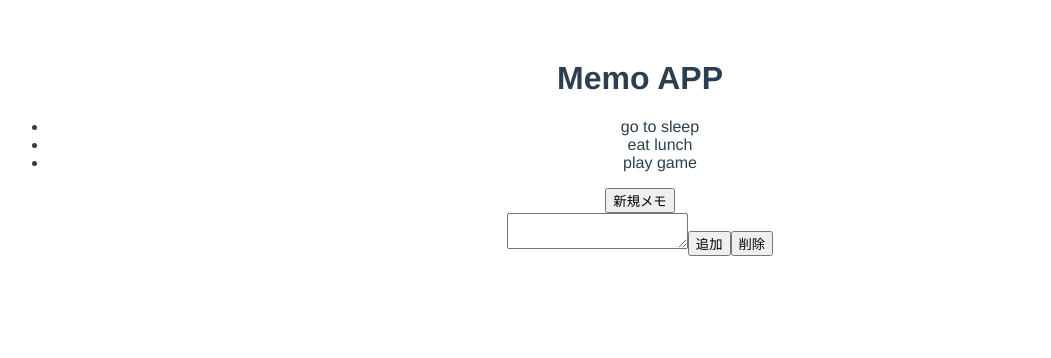
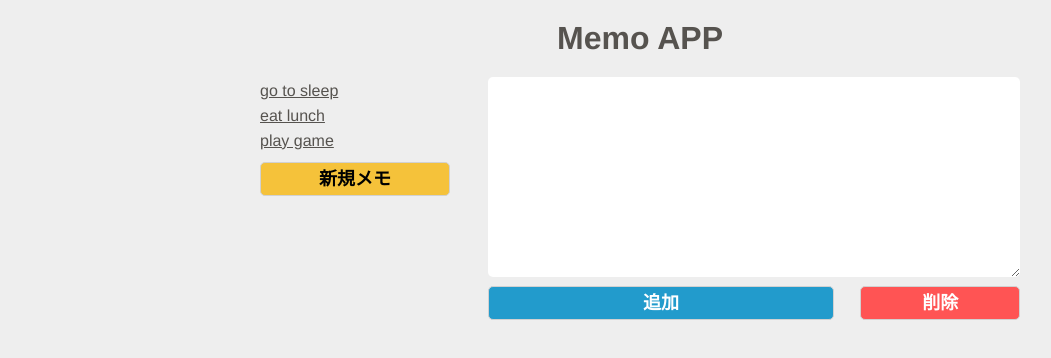
Before and after one commit to niikz/vuecli-practice, a Vue app: page / in a window 1280 px wide. Shown: the top 358 px of the page, without its empty margins (0-1051 px from the left). Built offline with nearby package versions, Linux system fonts and the light colour scheme.

Commit message:
スタイルを調整

```diff
--- a/src/App.vue
+++ b/src/App.vue
@@ -1,5 +1,7 @@
 <template>
   <h1>Memo APP</h1>
+  <div class="contents">
+    <div class="memo_list">
       <ul v-if="memos.length">
         <memo-list
           v-for="memo in memos"
@@ -9,12 +11,16 @@
         ></memo-list>
       </ul>
       <p v-else>メモがありません。</p>
-  <button type="button" @click.prevent="newMemo">新規メモ</button>
+      <button class="button add" type="button" @click.prevent="newMemo">新規メモ</button>
+    </div>
     <form>
       <textarea type="text" ref="input" v-model="editText"></textarea>
-    <button type="button" @click="addMemo"><span v-if="edit === 0">追加</span><span v-else>更新</span></button>
-    <button type="button" @click="deleteMemo">削除</button>
+      <div class="button_contents">
+        <button class="button edit" type="button" @click="addMemo"><span v-if="edit === 0">追加</span><span v-else>更新</span></button>
+        <button class="button delete" type="button" @click="deleteMemo">削除</button>
+      </div>
     </form>
+  </div>
 </template>
 
 <script>
@@ -94,12 +100,70 @@ export default {
 </script>
 
 <style>
+@import "assets/stylesheets/reset.css";
+
 #app {
   font-family: Avenir, Helvetica, Arial, sans-serif;
   -webkit-font-smoothing: antialiased;
   -moz-osx-font-smoothing: grayscale;
+}
+h1 {
   text-align: center;
-  color: #2c3e50;
-  margin-top: 60px;
+  margin: 0 auto 20px;
+}
+.contents {
+  display: flex;
+  flex-wrap: wrap;
+  justify-content: space-between;
+}
+.memo_list {
+  width: 25%;
+}
+form {
+  width: 70%;
+}
+textarea {
+  border-radius: 5px;
+  min-width: 200px;
+  min-height: 200px;
+  padding: 7px 10px;
+}
+.button_contents {
+  display: flex;
+  flex-wrap: wrap;
+  justify-content: space-between;
+  width: 100%;
+}
+
+/* button */
+.button {
+  background-color: #fff;
+  border: solid 1px #d1d1d1;
+  border-radius: 5px;
+  min-width: 60px;
+  font-size: 18px;
+  font-weight: 700;
+  line-height: 1.8;
+  text-decoration: none;
+  margin-top: 5px;
+  padding: 0 5px;
+  cursor: pointer;
+}
+.button:hover {
+  opacity: 0.8;
+}
+.button.add {
+  background-color: #f5c23a;
+  width: 100%;
+}
+.button.edit {
+  color: #fff;
+  background-color: #229bcc;
+  width: 65%;
+}
+.button.delete {
+  color: #fff;
+  background-color: #ff5454;
+  width: 30%;
 }
 </style>
--- /dev/null
+++ b/src/assets/stylesheets/reset.css
@@ -0,0 +1,42 @@
+* {
+  box-sizing: border-box;
+}
+body {
+  background-color: #eee;
+  width: 100%;
+  min-height: 100vh;
+  color: #56534f;
+  word-break: break-word;
+  max-width: 800px;
+  margin: auto;
+  padding: 20px;
+}
+a {
+  color: inherit;
+}
+textarea {
+  -webkit-appearance: none;
+  -moz-appearance: none;
+  appearance: none;
+  background: #fff;
+  border: none;
+  font: inherit;
+  width: 100%;
+  margin: 0;
+  cursor: pointer;
+}
+button {
+  border: none;
+  cursor: pointer;
+  outline: none;
+  padding: 0;
+  appearance: none;
+  cursor: pointer;
+}
+ul {
+  margin: 0;
+  padding: 0;
+}
+li {
+  list-style: none;
+}
--- a/src/components/MemoList.vue
+++ b/src/components/MemoList.vue
@@ -1,5 +1,7 @@
 <template>
-  <li @click.prevent="$emit('edit-memo', memo)">{{ memoTitle }}</li>
+  <li @click.prevent="$emit('edit-memo', memo)">
+    {{ memoTitle }}
+  </li>
 </template>
 
 <script>
@@ -16,3 +18,15 @@ export default {
   }
 }
 </script>
+
+<style scoped>
+li {
+  text-decoration: underline;
+  margin: 5px 0;
+  padding-bottom: 2px;
+  cursor: pointer;
+}
+li:hover {
+  text-decoration: none;
+}
+</style>
```
Lines whose indentation alone changed are shown as unchanged.
